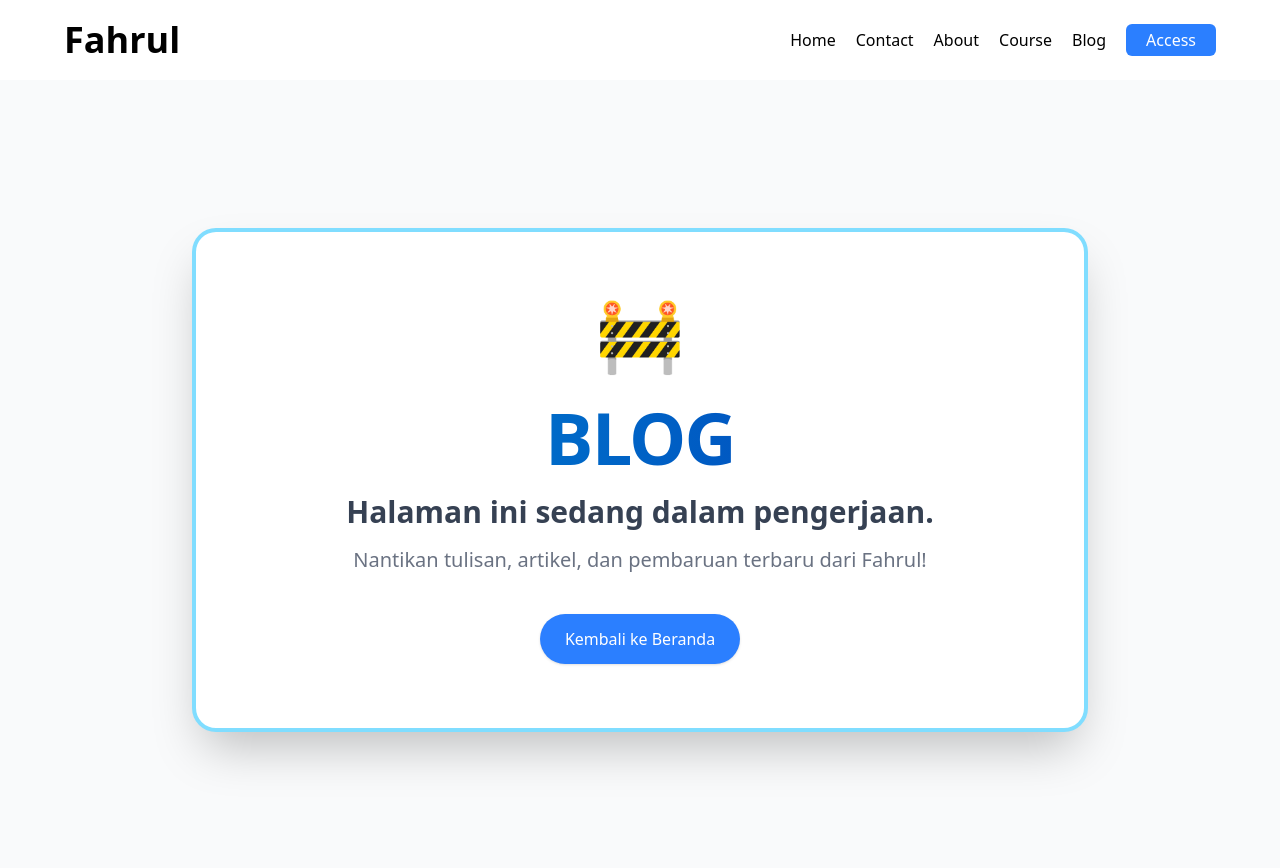
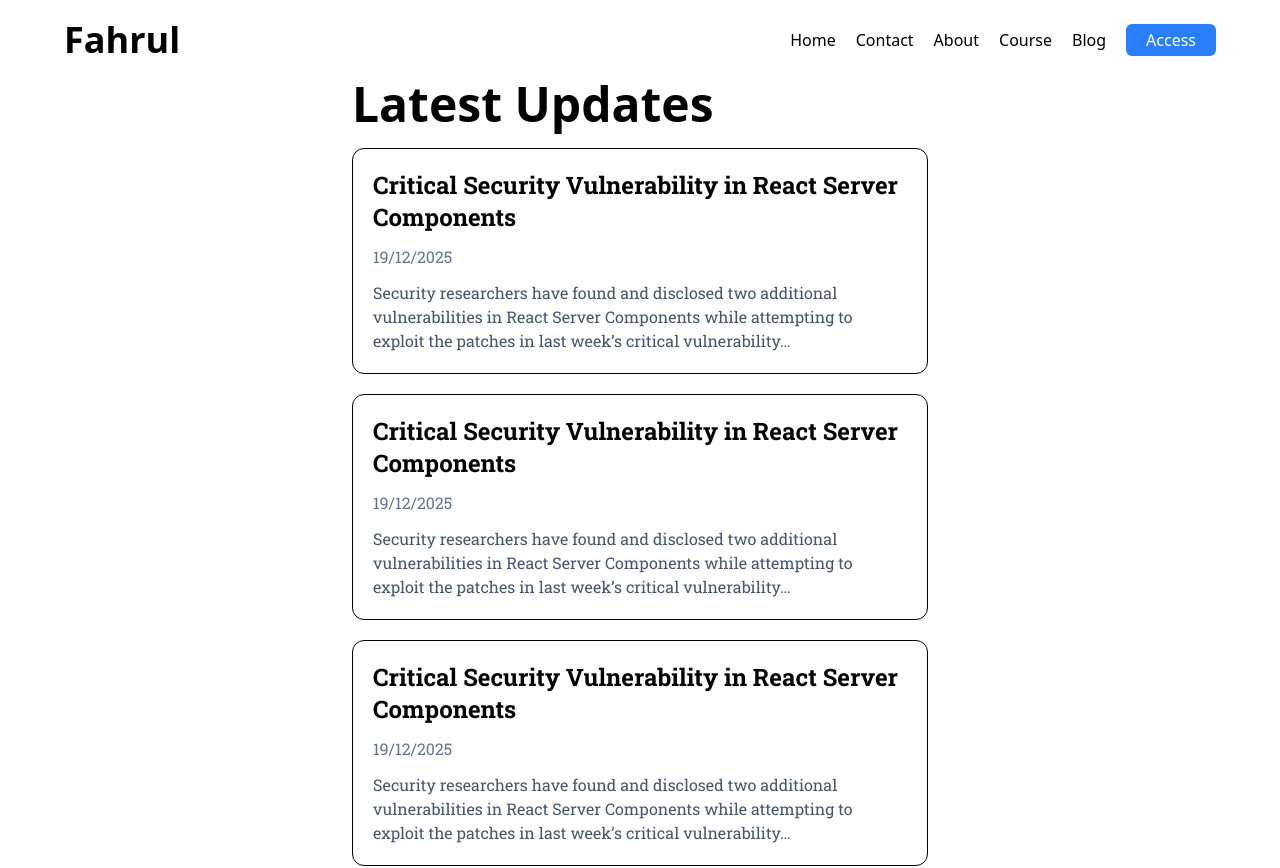
Before and after one commit to Firdaun/latihan-fullstack, a React (Vite) app in the folder frontend/: page /blog in a window 1280 px wide. Shown: the top 868 px of the page. Built offline with nearby package versions, Linux system fonts and the light colour scheme; no server answers; a web font is replaced by a local one.

Commit message:
i forgot commit frontend

```diff
--- a/frontend/src/components/Blog.jsx
+++ b/frontend/src/components/Blog.jsx
@@ -1,25 +1,42 @@
 import { Link } from "react-router";
 
 export default function Blog() {
+    const components = [
+        {
+            judul: 'Critical Security Vulnerability in React Server Components',
+            timeAgo: '19/12/2025',
+            keterangan: 'Security researchers have found and disclosed two additional vulnerabilities in React Server Components while attempting to exploit the patches in last week’s critical vulnerability…'
+        },
+        {
+            judul: 'Critical Security Vulnerability in React Server Components',
+            timeAgo: '19/12/2025',
+            keterangan: 'Security researchers have found and disclosed two additional vulnerabilities in React Server Components while attempting to exploit the patches in last week’s critical vulnerability…'
+        },
+        {
+            judul: 'Critical Security Vulnerability in React Server Components',
+            timeAgo: '19/12/2025',
+            keterangan: 'Security researchers have found and disclosed two additional vulnerabilities in React Server Components while attempting to exploit the patches in last week’s critical vulnerability…'
+        },
+        {
+            judul: 'Critical Security Vulnerability in React Server Components',
+            timeAgo: '19/12/2025',
+            keterangan: 'Security researchers have found and disclosed two additional vulnerabilities in React Server Components while attempting to exploit the patches in last week’s critical vulnerability…'
+        },
+    ]
     return (
-        <div className="min-h-screen lg:mt-20 flex flex-col items-center justify-center lg:bg-gray-50">
-            <div className="w-full max-w-4xl p-3 md:p-16 text-center bg-white lg:shadow-2xl rounded-3xl lg:border-4 border-sky-400/50 transform transition-all duration-500 lg:hover:scale-[1.01]">
-                <span className="inline-block text-7xl mb-6" role="img" aria-label="construction">🚧</span>
-                <h1 className="text-5xl lg:text-7xl md:text-8xl font-extrabold tracking-tight mb-3 leading-tight bg-clip-text text-transparent bg-linear-to-r from-sky-600 to-blue-800">
-                    BLOG
-                </h1>
-                <h2 className="text-lg md:text-3xl text-gray-700 font-semibold">
-                    Halaman ini sedang dalam pengerjaan.
-                </h2>
-                <p className="text-base lg:text-xl text-gray-500 mt-4">
-                    Nantikan tulisan, artikel, dan pembaruan terbaru dari Fahrul!
-                </p>
-                <div className="mt-10">
-                    <Link to="/" className="inline-flex items-center px-6 py-3 border border-transparent text-base font-medium rounded-full shadow-sm text-white bg-blue-500 hover:bg-blue-600 transition duration-300 transform active:scale-150 hover:scale-105">
-                        Kembali ke Beranda
-                    </Link>
-                </div>
+        <>
+            <div className="place">
+                <h1 className="max-w-1/2 mx-auto text-5xl font-semibold mt-20">Latest Updates</h1>
+                {components.map((components, index) => {
+                    return (
+                        <div key={index} className="max-w-1/2 font-RobotoSlab my-5 border p-5 mx-auto rounded-xl">
+                            <h1 className="text-2xl font-bold">{components.judul}</h1>
+                            <p className="my-3 text-slate-500">{components.timeAgo}</p>
+                            <p className="text-slate-600">{components.keterangan}</p>
+                        </div>
+                    )
+                })}
             </div>
-        </div>
-    );
+        </>
+    )
 }
--- /dev/null
+++ b/frontend/src/components/data/featurepage.data.jsx
@@ -0,0 +1,22 @@
+const featurePage = [
+    {
+        name: 'Pengiriman Pesan (Form Interaktif):',
+        desc: 'Pengunjung dapat dengan mudah mengirim pesan dengan mengisi Nama dan Isi Pesan melalui formulir input yang intuitif. Sistem akan memvalidasi pesan, memastikan Nama dan Pesan tidak kosong sebelum dikirim.'
+    },
+    {
+        name: 'Tampilan Pesan (Embla Carousel):',
+        desc: 'Pesan yang sudah terkirim akan ditampilkan dalam format kartu (`MessageCard`) yang menarik dan mudah dibaca. Pesan dikelompokkan menjadi slide berisi maksimal 4 pesan per slide, diorganisir menggunakan library Embla Carousel.',
+        desc2: (
+            <p className="mt-1 text-sm italic text-gray-600">Pengunjung dapat menavigasi pesan menggunakan tombol panah `&lt;` dan `&gt;`. Carousel diatur dalam mode loop: false sehingga navigasi tidak dapat berputar tanpa akhir.</p>
+        )
+    },
+    {
+        name: 'Informasi Detail Pesan:',
+        desc: 'Setiap kartu pesan menampilkan: Nama Pengirim, Isi Pesan, Tanggal Pesan dalam format lokal (misal: DD/MM/YYYY), dan Waktu Relatif yang diperbarui secara berkala (misal: "Just now", "5 minutes ago").'
+    },
+    {
+        name: 'Pengambilan Data Asinkron:',
+        desc: 'Data pesan diambil dari endpoint secara asinkron (menggunakan `fetchMessages`), memastikan user interface tetap responsif selama proses pemuatan data. Terdapat indikator loading yang akan muncul saat data pesan sedang dimuat.'
+    },
+]
+export {featurePage}
--- a/frontend/src/context/AdminContext.jsx
+++ b/frontend/src/context/AdminContext.jsx
@@ -3,7 +3,7 @@ import { alertError, alertSuccess } from "../components/data/alert"
 
 const AdminContext = createContext()
 
-const API_URL = import.meta.env.VITE_API_URL || 'http://localhost:3000'
+const API_URL = import.meta.env.VITE_API_URL
 
 export const AdminProvider = ({children}) => {
     const [isAdmin, setIsAdmin] = useState(false)
```
Also changed, not shown: frontend/src/App.jsx (+5 -65 lines).
